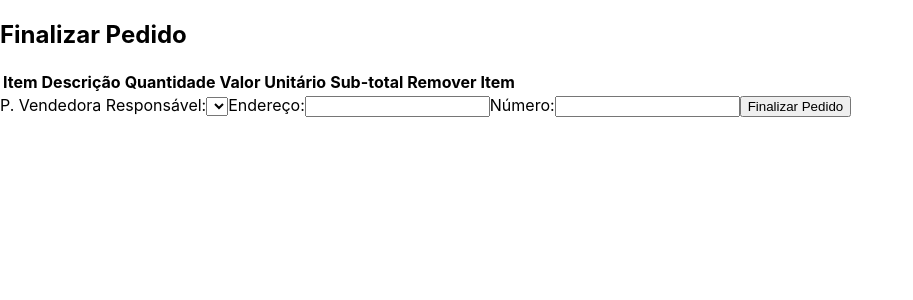
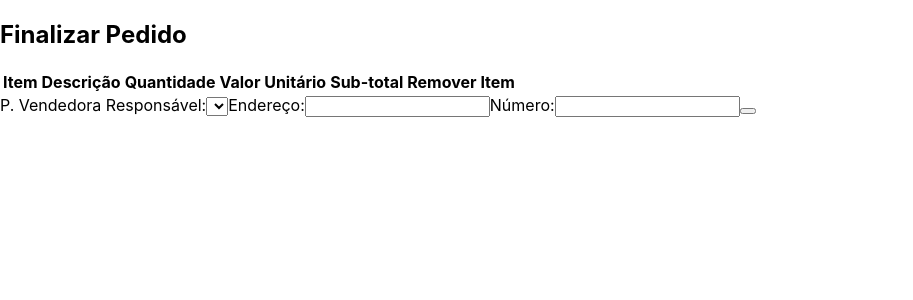
Before and after one commit to Ytellon/delivery-App, a React (Create React App) app in the folder front-end/: page /customer/checkout in a window 1280 px wide. Shown: the top 300 px of the page, without its empty margins (0-913 px from the left). Built offline with nearby package versions, Linux system fonts and the light colour scheme.

Commit message:
adiciona componente Button em CustomerCheckout.jsx

```diff
--- a/front-end/src/pages/CustomerCheckout.jsx
+++ b/front-end/src/pages/CustomerCheckout.jsx
@@ -1,4 +1,5 @@
 import React, { useState } from 'react';
+import Button from '../components/button';
 // import { useNavigate } from 'react-router-dom';
 // import NavBar from '../components/navBar';
 // import axios from 'axios';
@@ -187,14 +188,7 @@ function CustomerCheckout() {
             onChange={ ({ target }) => setDeliveryNumber(target.value) }
           />
         </label>
-
-        <button
-          data-testid="customer_checkout__button-submit-order"
-          type="submit"
-          onClick={ (e) => handleSubmit(e) }
-        >
-          Finalizar Pedido
-        </button>
+        <Button />
       </section>
 
     </div>
```
